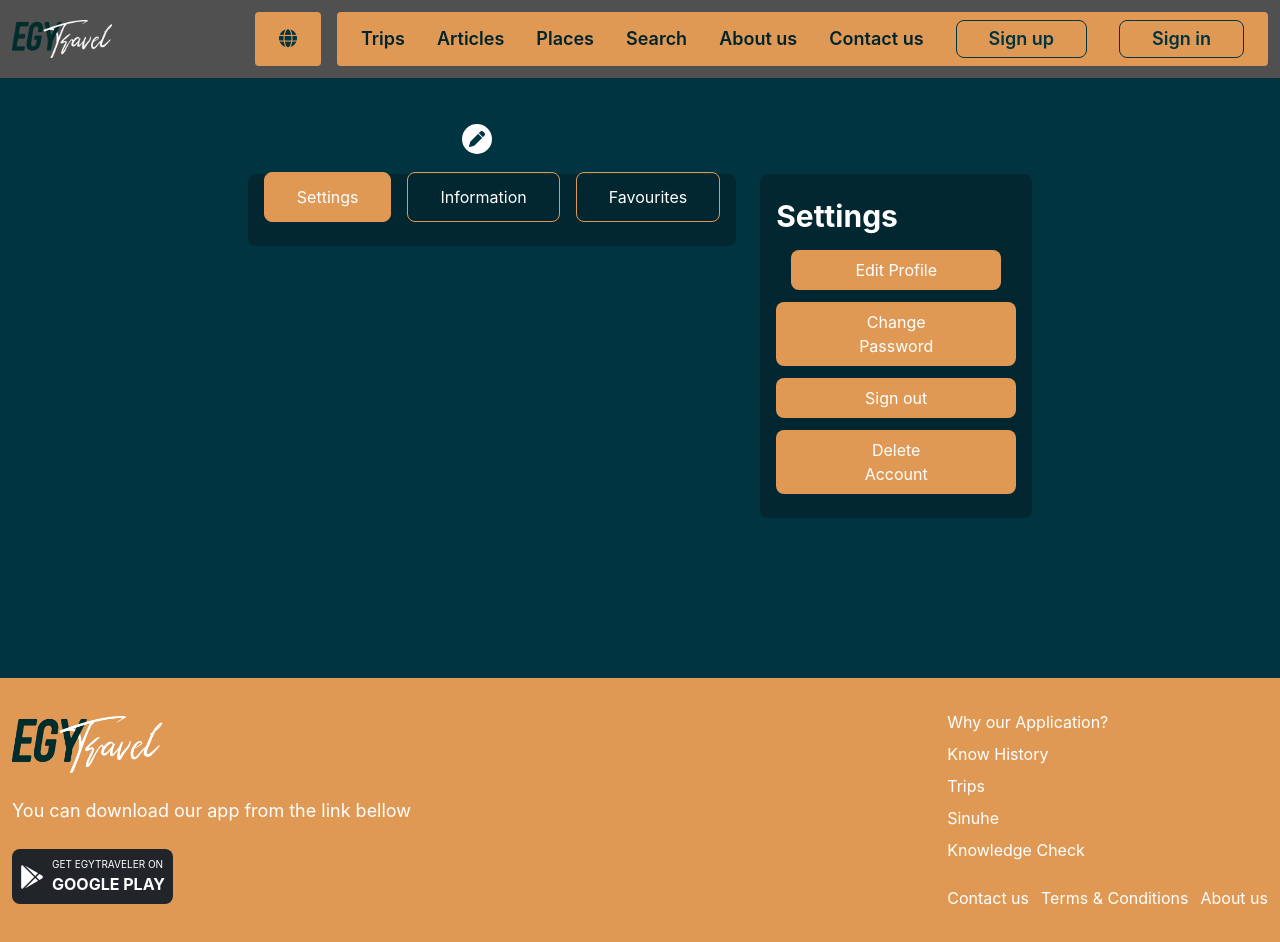
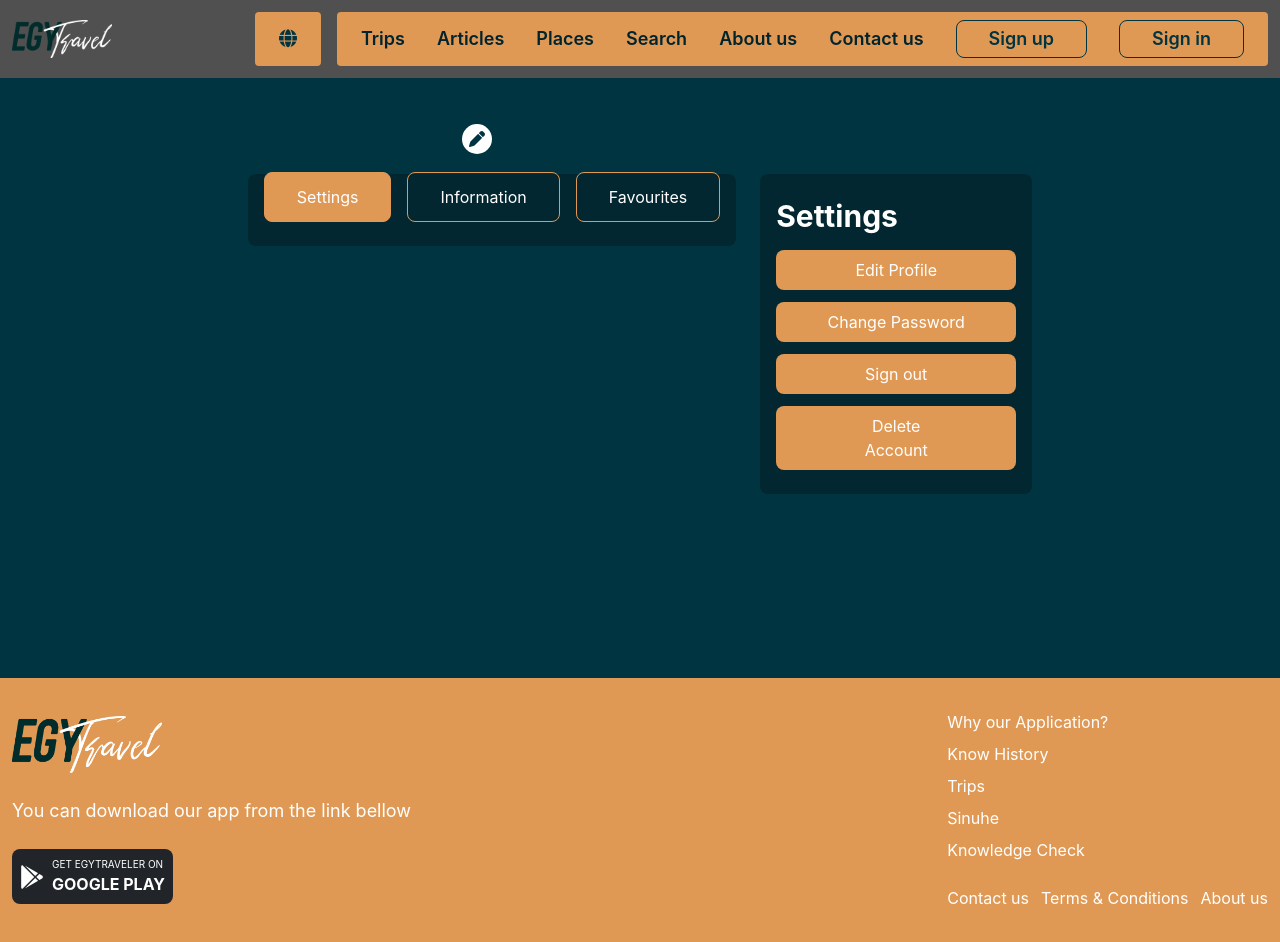
Before and after one commit to eslamalhendawy/Tour-Guide, a React (Vite) app: page /profile in a window 1280 px wide. Built offline with nearby package versions, Linux system fonts and the light colour scheme.

Commit message:
Fixed wrong width class and document title change

```diff
--- a/src/components/ChangePassword.jsx
+++ b/src/components/ChangePassword.jsx
@@ -58,7 +58,7 @@ const ChangePassword = () => {
 
   return (
     <>
-      <button onClick={() => setOpen(true)} className="bg-brownOrange hover:bg-postage duration-300 py-2 px-16 w-[240px] mx-auto text-white rounded-lg">
+      <button onClick={() => setOpen(true)} className="bg-brownOrange hover:bg-postage duration-300 py-2  w-[240px] mx-auto text-white rounded-lg">
         {t("changePassword")}
       </button>
       <Modal open={open} onClose={() => setOpen(false)}>
--- a/src/components/Profile.jsx
+++ b/src/components/Profile.jsx
@@ -1,4 +1,4 @@
-import { useState } from "react";
+import { useState, useEffect } from "react";
 import { useTranslation } from "react-i18next";
 import { useAppContext } from "../Context/AppContext";
 
@@ -15,6 +15,11 @@ const Profile = () => {
   const { t } = useTranslation();
   const { userData } = useAppContext();
   const [selected, setSelected] = useState("settings");
+
+  useEffect(() => {
+    document.title = "Egytravler | Profile";
+    window.scrollTo(0, 0);
+  }, []);
 
   return (
     <section className="bg-postage minHeight">
--- a/src/components/SettingsMenu.jsx
+++ b/src/components/SettingsMenu.jsx
@@ -22,7 +22,7 @@ const SettingsMenu = ({setSelected}) => {
     <div className="bg-[#032730] px-4 py-6 rounded-lg">
       <h4 className={`text-white font-bold text-3xl mb-4 ${selectedLanguage === "ar" && "text-right"}`}>{t("settings")}</h4>
       <div className="flex flex-col gap-3">
-        <button onClick={() => setSelected("edit")} className="bg-brownOrange hover:bg-postage duration-300 -w-[240px] mx-auto py-2 px-16 text-white rounded-lg">
+        <button onClick={() => setSelected("edit")} className="bg-brownOrange hover:bg-postage duration-300 w-[240px] mx-auto py-2 px-16 text-white rounded-lg">
           {t("editProfile")}
         </button>
         <ChangePassword />
--- a/src/components/Trips.jsx
+++ b/src/components/Trips.jsx
@@ -9,6 +9,11 @@ const Trips = () => {
 
   const { t, i18n } = useTranslation();
   const selectedLanguage = i18n.language;
+
+  useEffect(() => {
+    document.title = "Egytravler | Trips";
+    window.scrollTo(0, 0);
+  }, []);
 
   useEffect(() => {
     const fetchTrips = async () => {
```
